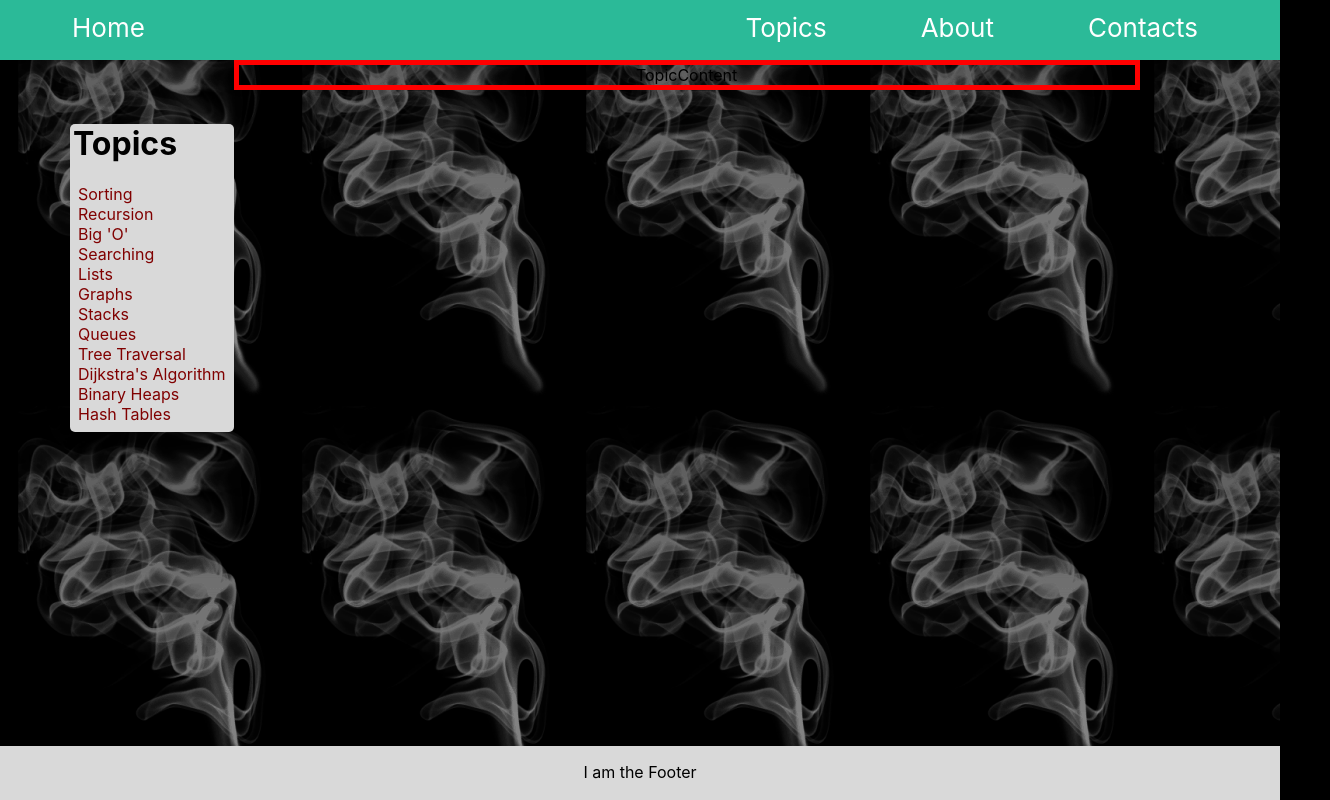
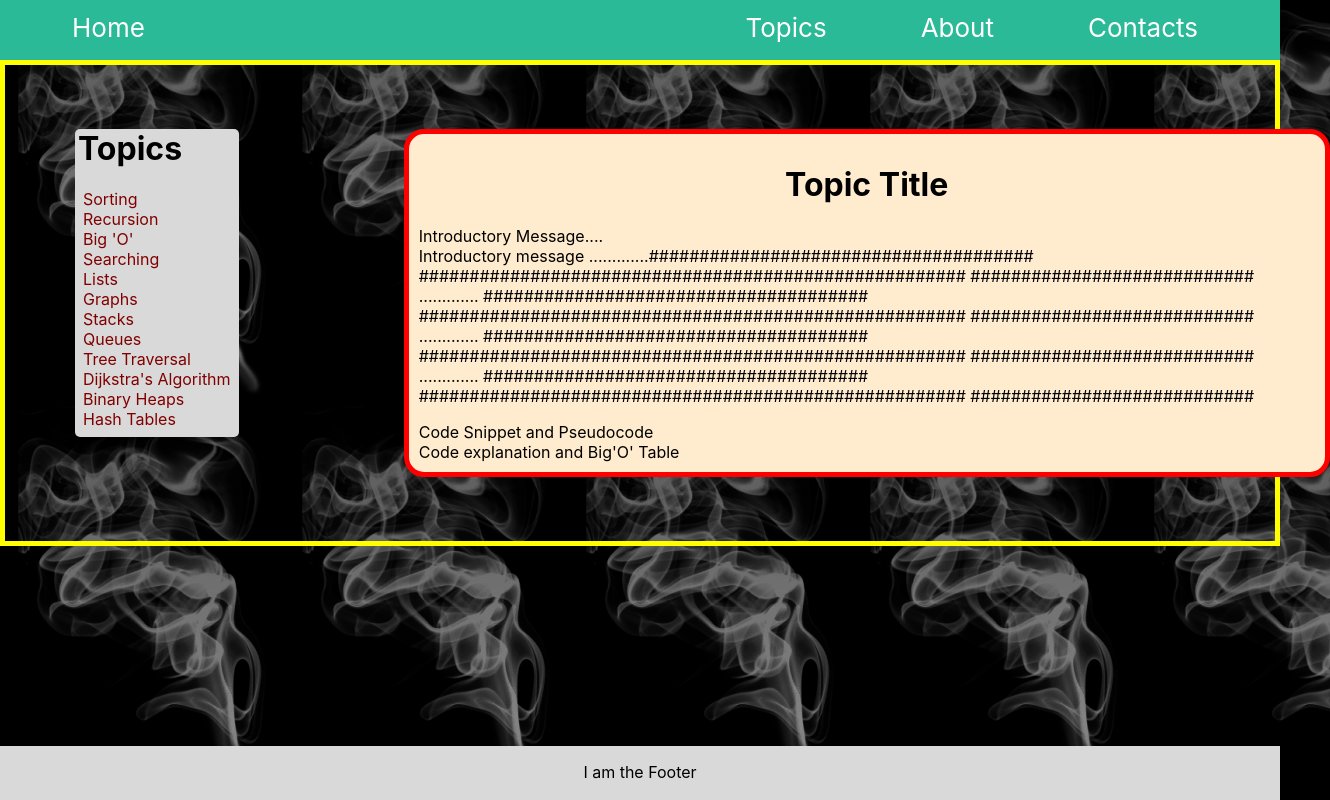
Before and after one commit to Infiinite-lens/dsa-course, a React (Create React App) app: page /topics in a window 1280 px wide. Shown: the whole page, 1330 px wide, since content can reach past the window. Built offline with nearby package versions, Linux system fonts and the light colour scheme.

Commit message:
Added styling

```diff
--- a/src/components/pages/topics/Topics.module.css
+++ b/src/components/pages/topics/Topics.module.css
@@ -1,4 +1,9 @@
 .topics {
   display: flex;
   flex-direction: row;
+  border: 5px solid yellow;
 }
+
+.content {
+  margin-left: 13%;
+}
--- a/src/components/pages/topics/sections/TopicContent.js
+++ b/src/components/pages/topics/sections/TopicContent.js
@@ -3,7 +3,34 @@
 import classes from "./TopicContent.module.css";
 
 function TopicContent() {
-  return <div className={classes["topic-content"]}>TopicContent</div>;
+  return (
+    <div className={classes["topic-content"]}>
+      <h1>Topic Title</h1>
+      <div className={classes.wrapper}>
+        <p>
+          Introductory Message....
+          <br /> Introductory message
+          .............######################################
+          ######################################################
+          ############################
+          <br />
+          ............. ######################################
+          ######################################################
+          ############################
+          <br />
+          ............. ######################################
+          ######################################################
+          ############################
+          <br />
+          ............. ######################################
+          ######################################################
+          ############################
+        </p>
+        <div>Code Snippet and Pseudocode</div>
+        <div>Code explanation and Big'O' Table</div>
+      </div>
+    </div>
+  );
 }
 
 export default TopicContent;
--- a/src/components/pages/topics/sections/TopicContent.module.css
+++ b/src/components/pages/topics/sections/TopicContent.module.css
@@ -1,4 +1,12 @@
 .topic-content {
   border: 5px solid red;
   width: 70vw;
+  margin: 8vh 0;
+  background-color: blanchedalmond;
+  border-radius: 20px;
+  padding: 10px;
 }
+
+.wrapper {
+  text-align: left;
+}
--- a/src/index.css
+++ b/src/index.css
@@ -13,3 +13,7 @@
   font-family: source-code-pro, Menlo, Monaco, Consolas, "Courier New",
     monospace;
 }
+
+::-webkit-scrollbar {
+  display: none;
+}
```
Also changed, not shown: src/components/pages/Topics.js (deleted, +0 -7 lines).
